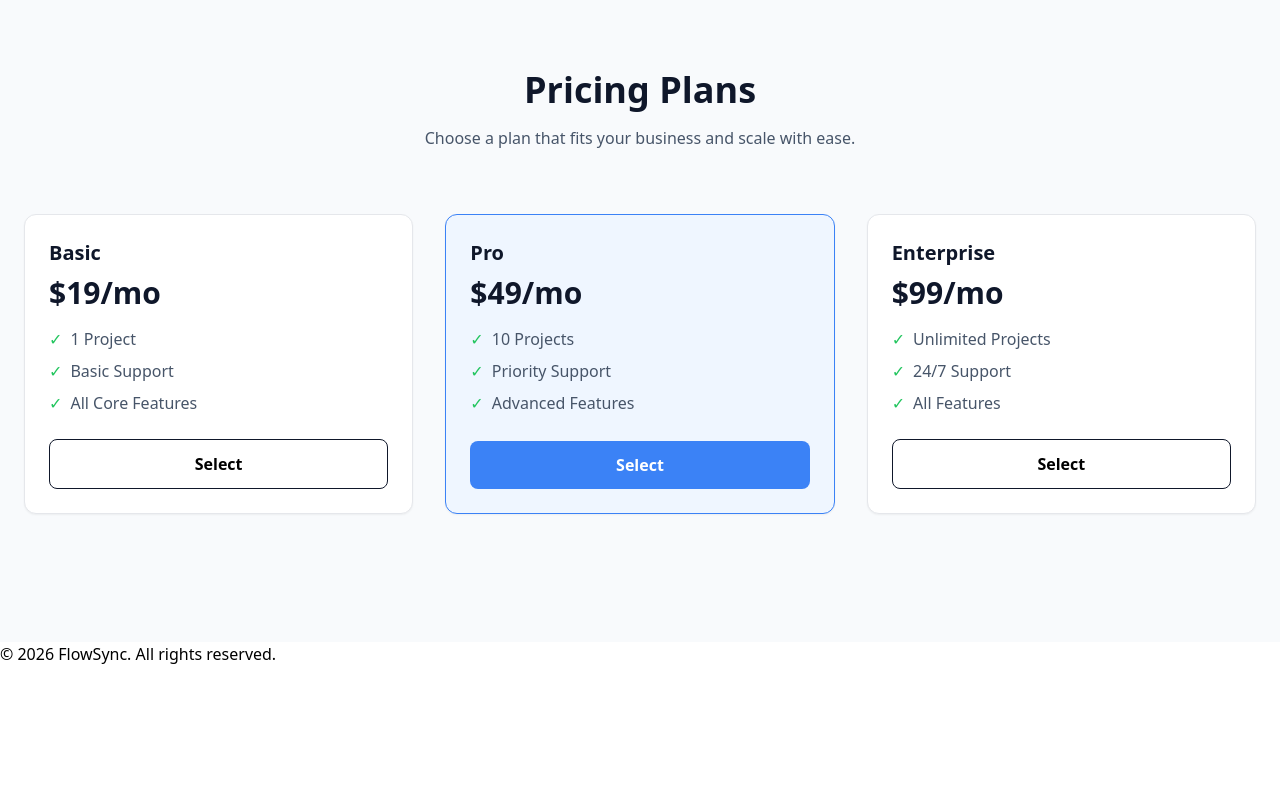
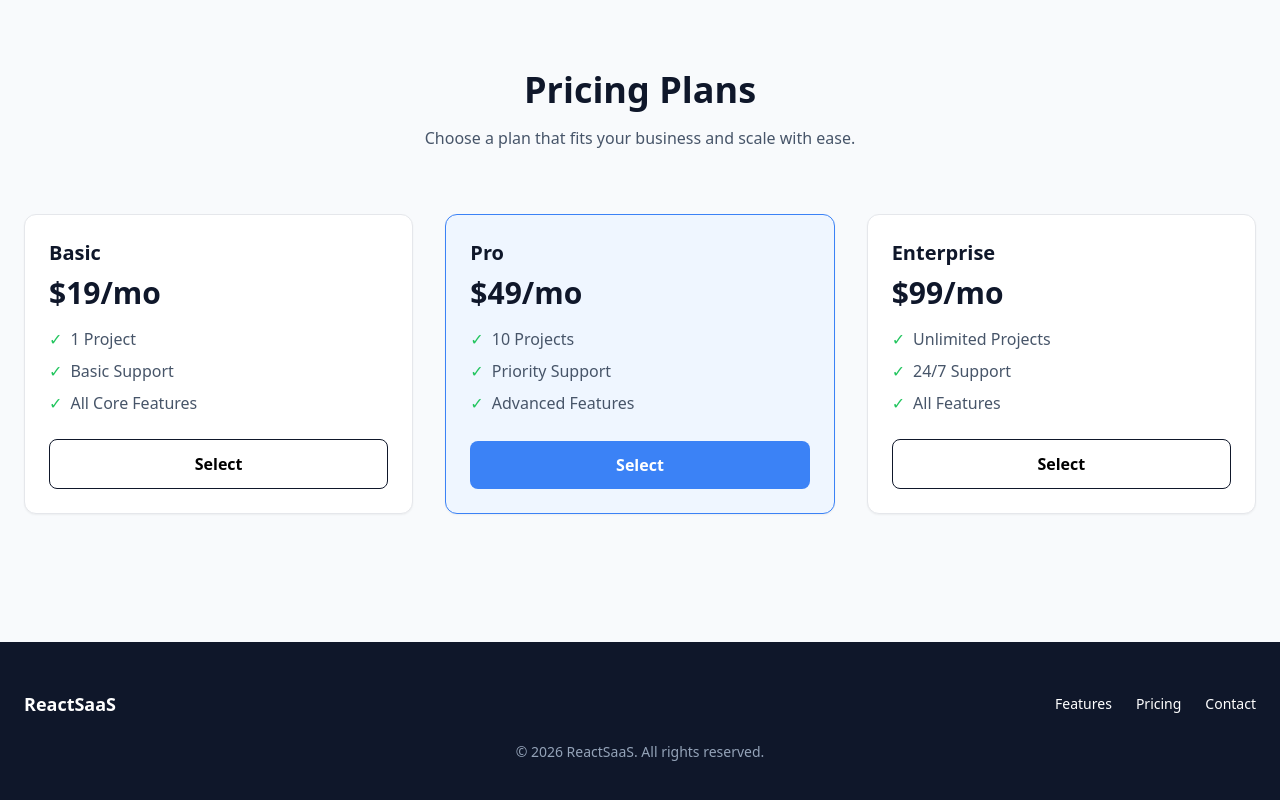
Before and after one commit to NemanjaMiki/react-saas-landing, a React (Vite) app: page / in a window 1280 px wide. Shown: the part 1203-2003 px from the top of the page. Before the commit the page ends 1869 px from the top, so only its background shows below. Built offline with nearby package versions, Linux system fonts and the light colour scheme.

Commit message:
Add Footer section and finalize landing layout

```diff
--- a/src/sections/Footer.jsx
+++ b/src/sections/Footer.jsx
@@ -1,7 +1,25 @@
+import Container from "../components/Container";
+
 export default function Footer() {
   return (
-    <footer className="footer">
-      <p>© 2026 FlowSync. All rights reserved.</p>
+    <footer className="bg-slate-900 text-white py-12">
+      <Container>
+        <div className="flex flex-col md:flex-row justify-between items-center gap-6 md:gap-0">
+          {/* Logo / Brand */}
+          <span className="font-bold text-lg">ReactSaaS</span>
+
+          {/* Links */}
+          <nav className="flex gap-6 text-sm">
+            <a href="#features" className="hover:text-blue-400 transition">Features</a>
+            <a href="#pricing" className="hover:text-blue-400 transition">Pricing</a>
+            <a href="#contact" className="hover:text-blue-400 transition">Contact</a>
+          </nav>
+        </div>
+
+        <div className="mt-6 text-center text-sm text-slate-400">
+          &copy; {new Date().getFullYear()} ReactSaaS. All rights reserved.
+        </div>
+      </Container>
     </footer>
-  )
+  );
 }
```
